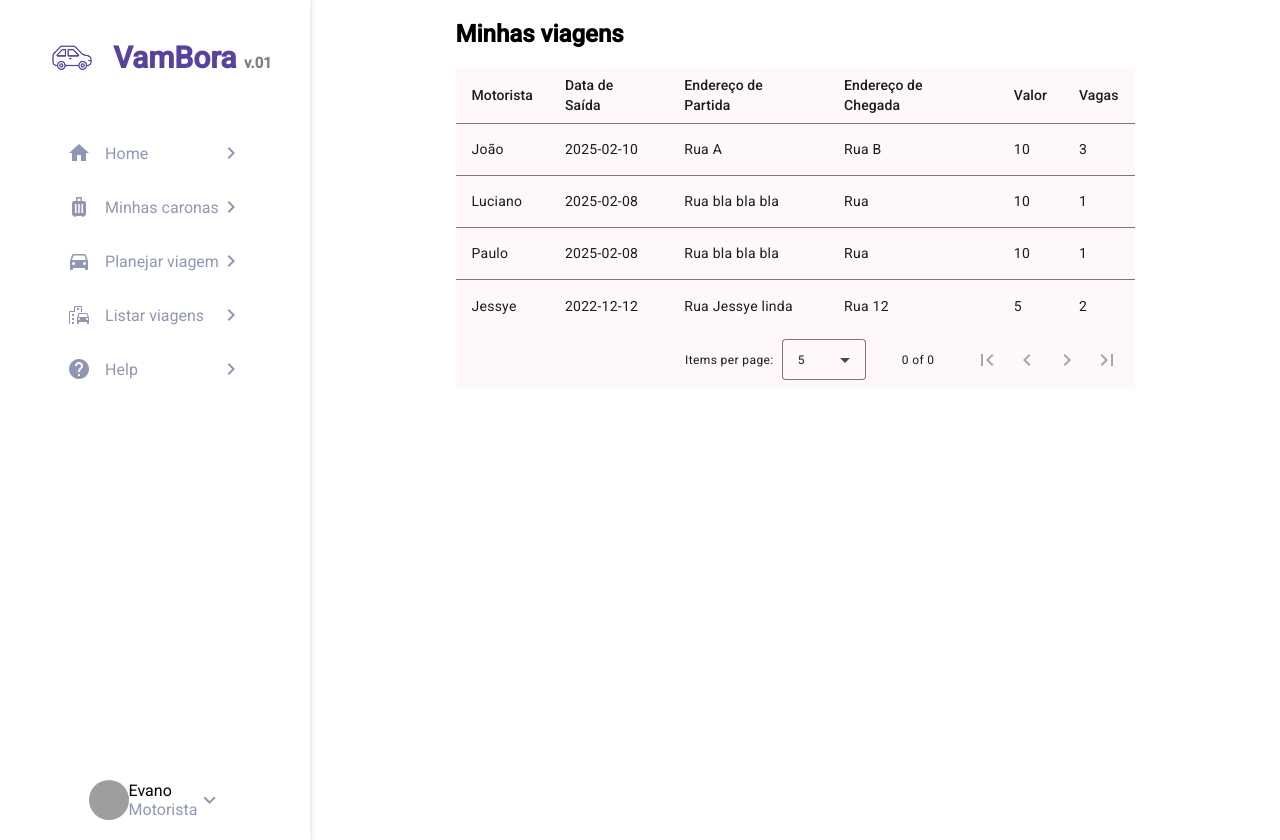
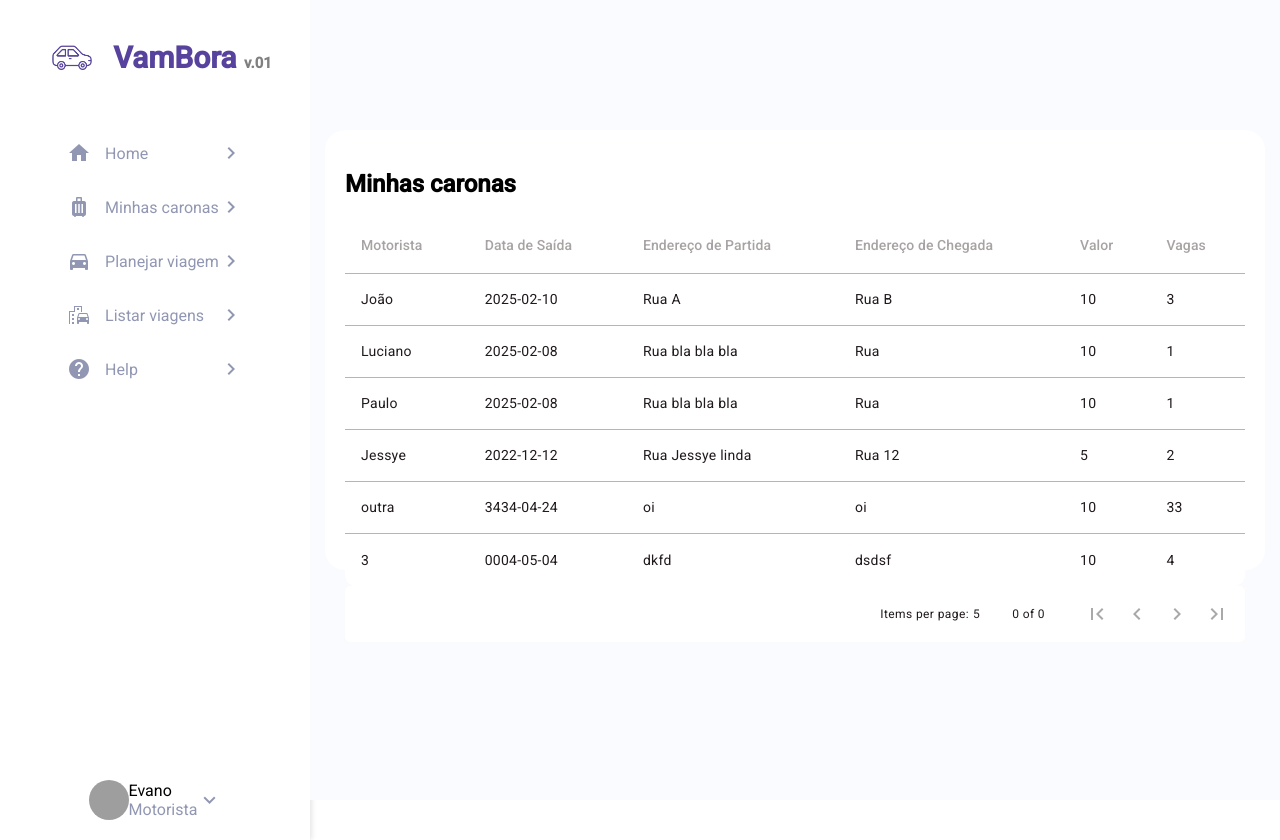
Before and after one commit to JessyeKessia/Vambora, an Angular app: page /minhascaronas in a window 1280 px wide. Built offline with nearby package versions, Linux system fonts and the light colour scheme; data requests are answered from the project's data file; grey boxes are pictures that could not be loaded.

Commit message:
listar igual ao protótipo

```diff
--- a/db.json
+++ b/db.json
@@ -41,6 +41,26 @@
       "valor": 5,
       "vagas": 2,
       "observacoes": false
+    },
+    {
+      "id": "5569",
+      "motorista": "outra",
+      "dataSaida": "3434-04-24",
+      "enderecoPartida": "oi",
+      "enderecoChegada": "oi",
+      "valor": 10,
+      "vagas": 33,
+      "observacoes": false
+    },
+    {
+      "id": "a9eb",
+      "motorista": "3",
+      "dataSaida": "0004-05-04",
+      "enderecoPartida": "dkfd",
+      "enderecoChegada": "dsdsf",
+      "valor": 10,
+      "vagas": 4,
+      "observacoes": false
     }
   ]
 }
--- a/src/app/app.component.css
+++ b/src/app/app.component.css
@@ -6,4 +6,5 @@
 
 main {
     width: 100%;
+    background-color: #FAFBFF;
 }
--- a/src/app/carona/formulario/formulario.component.css
+++ b/src/app/carona/formulario/formulario.component.css
@@ -1,14 +1,14 @@
 :host {
     width: 100%;
-    height: 100%;
     display: flex;
-    justify-content: center;
+    height: 680px;
+    justify-content:center;
     align-items: center;
+    flex-direction: column;
 }
 
 .page-content {
     width: 900px;
-    height: 650px;
     background-color: white;
     border-radius: 20px;
     padding: 20px;
--- a/src/app/carona/listagem/listagem.component.css
+++ b/src/app/carona/listagem/listagem.component.css
@@ -1,16 +1,36 @@
 :host {
     margin: 0;
     width: 100%;
-    height: 100%;
+    height: 700px;
     display: flex;
     justify-content: center;
     align-items: center;
 }
-
-.white-background {
-    width: 70%;
-    height: 800px;
+.page-content {
+    width: 900px;
+    height: 400px;
     background-color: white;
     border-radius: 20px;
     padding: 20px;
 }
+table {
+    width: 100%; /* Deixa a tabela esticada até a largura máxima */
+    background-color: white; /* Cor de fundo branca */
+    border-radius: 12px; /* Bordas arredondadas para a tabela */
+    overflow: hidden;
+    font-size: 18px;
+}
+th {
+    color: #a8a3a3;
+    padding: 16px;
+    text-align: left;
+    border-bottom: 1px solid rgb(181, 181, 181);
+}
+td {
+    border-bottom: 1px solid rgb(181, 181, 181);
+}
+
+::ng-deep .mat-mdc-paginator-container {
+    background-color: white ;
+    border-radius: 5px;
+}
--- a/src/app/carona/listagem/listagem.component.html
+++ b/src/app/carona/listagem/listagem.component.html
@@ -1,5 +1,6 @@
+<div class="page-content">
   <div class="white-background">
-  <h2>Minhas viagens</h2>
+    <h2>Minhas caronas</h2>
 
     <table mat-table [dataSource]="dataSource" class="mat-elevation-z8">
       <ng-container matColumnDef="motorista">
@@ -40,7 +41,7 @@
       <tr mat-header-row *matHeaderRowDef="displayedColumns"></tr>
       <tr mat-row *matRowDef="let row; columns: displayedColumns;"></tr>
     </table>
-
-  <mat-paginator [pageSizeOptions]="[5, 10, 20]" showFirstLastButtons
+    <mat-paginator [pageSizeOptions]="[5]" showFirstLastButtons
           aria-label="Select page of periodic elements"></mat-paginator>
   </div>
+</div>
```
Lines whose indentation alone changed are shown as unchanged.
